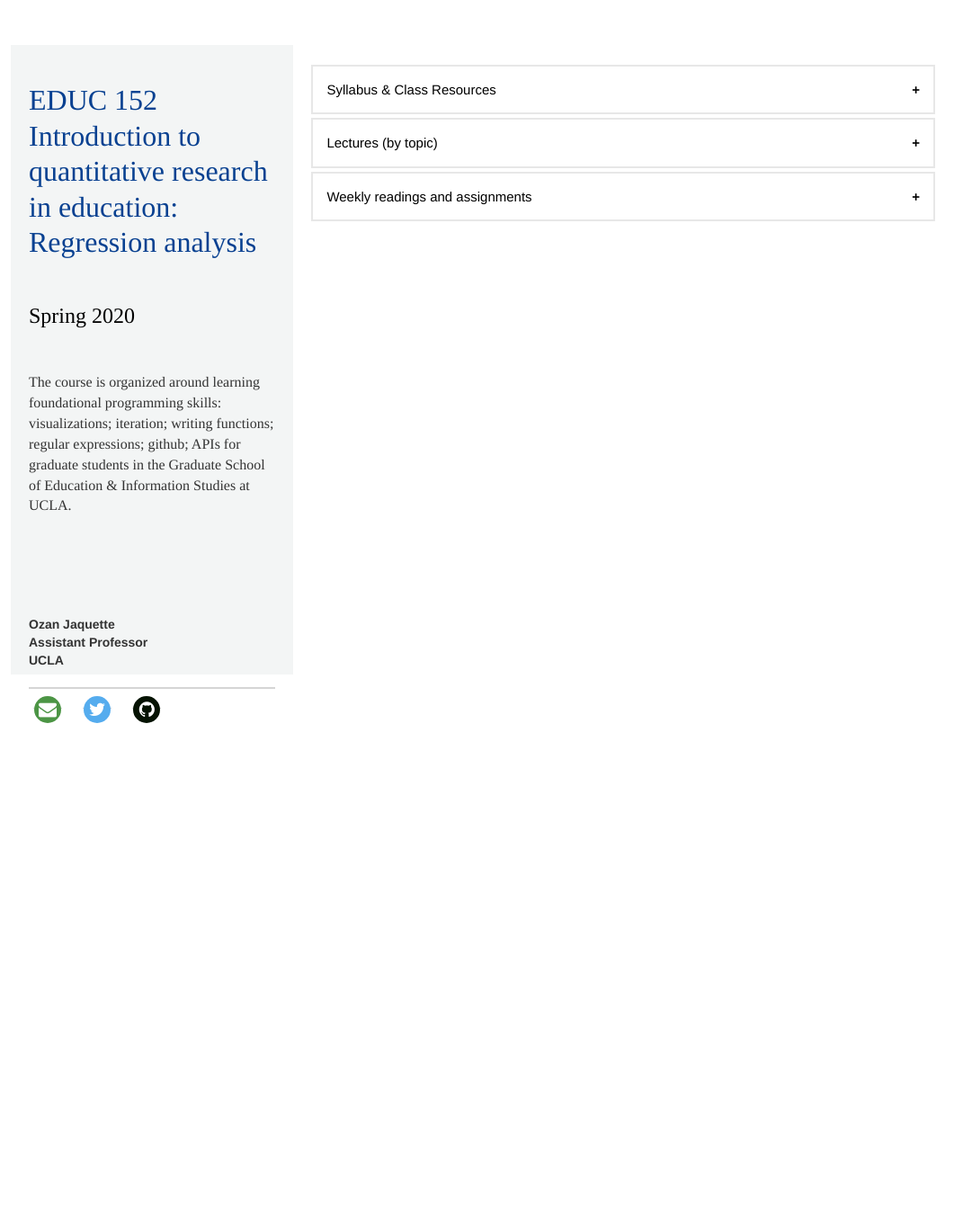
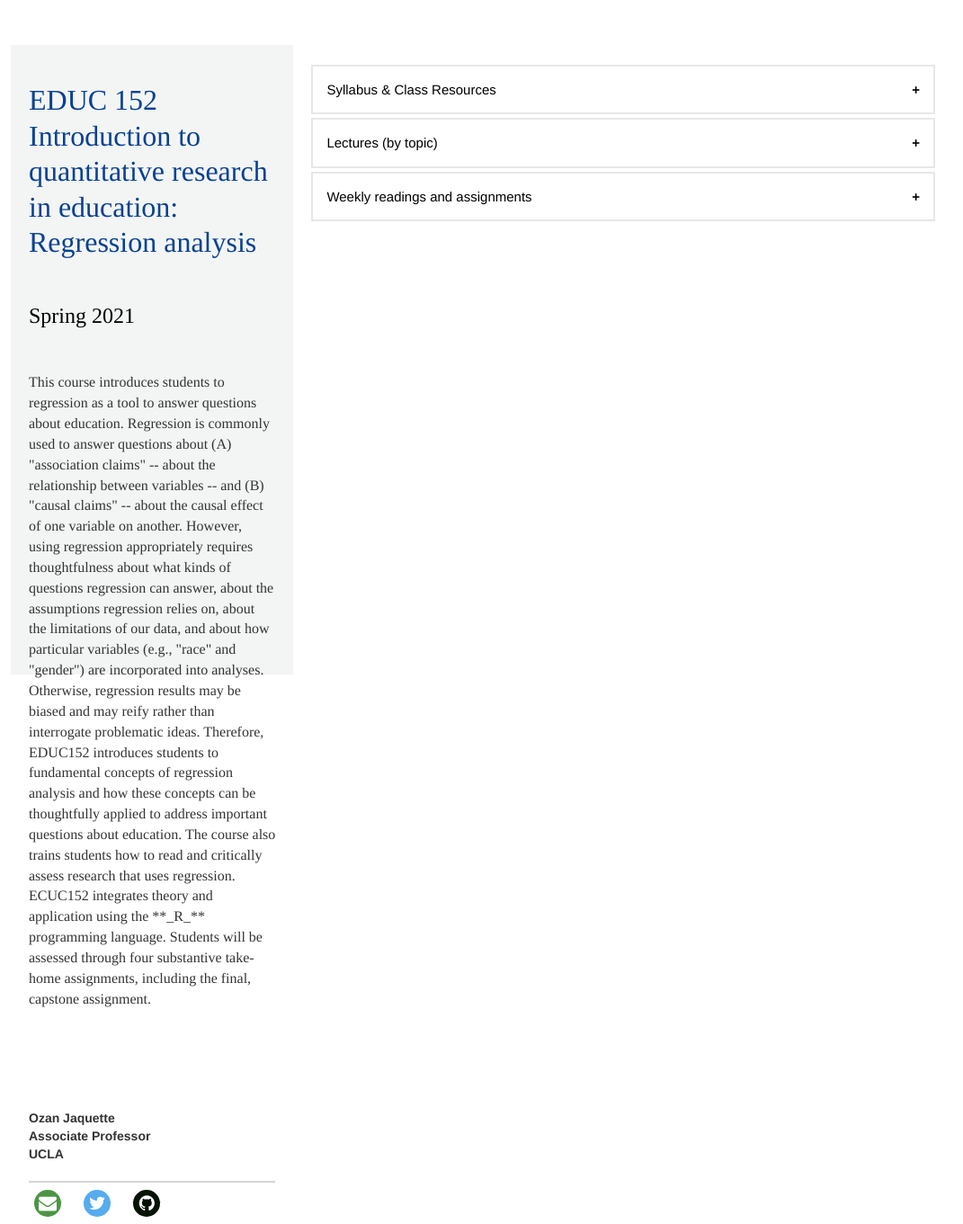
Before and after one commit to anyone-can-cook/educ152, a Jekyll site: the page built from readme.md, in a window 1280 px wide. Shown: the whole page at 90% size, without its empty margins (104-1175 px from the left). Built offline with Jekyll 4.4.1, drawn with Linux system fonts in a browser that asks for light colours; our own code applies the rules of GitHub Pages for plain Markdown files; before the commit the page ends 900 px from its top, so only the background shows below that.

Commit message:
minor changes layout syllabus

```diff
--- a/_layouts/default.html
+++ b/_layouts/default.html
@@ -192,14 +192,14 @@ div.ex1 {
     <br/>
 
     <h3>
-      <font face = "Times" size = "5" color = black > Spring 2020 </font>
+      <font face = "Times" size = "5" color = black > Spring 2021 </font>
     </h3>
 
     <br/>
     <br/>
 
     <p>
-      <font face = "Times" size = "3px"> The course is organized around learning foundational programming skills: visualizations; iteration; writing functions; regular expressions; github; APIs for graduate students in the Graduate School of Education & Information Studies at UCLA. </font>
+      <font face = "Times" size = "3px"> This course introduces students to regression as a tool to answer questions about education. Regression is commonly used to answer questions about (A) "association claims" -- about the relationship between variables -- and (B) "causal claims" -- about the causal effect of one variable on another. However, using regression appropriately requires thoughtfulness about what kinds of questions regression can answer, about the assumptions regression relies on, about the limitations of our data, and about how particular variables (e.g., "race" and "gender") are incorporated into analyses. Otherwise, regression results may be biased and may reify rather than interrogate problematic ideas. Therefore, EDUC152 introduces students to fundamental concepts of regression analysis and how these concepts can be thoughtfully applied to address important questions about education. The course also trains students how to read and critically assess research that uses regression. ECUC152 integrates theory and application using the **_R_** programming language. Students will be assessed through four substantive take-home assignments, including the final, capstone assignment. </font>
     </p>
 
 
@@ -212,7 +212,7 @@ div.ex1 {
 
     <dl>
       <dt font face = "Times" size = "3px">Ozan Jaquette</dt>
-      <dt font face = "Times" size = "3px">Assistant Professor</dt>
+      <dt font face = "Times" size = "3px">Associate Professor</dt>
       <dt font face = "Times" size = "3px">UCLA</dt>
     </dl>
 
```
Also changed, not shown: syllabus/educ152_syllabus_draft.Rmd (+5 -7 lines), syllabus/educ152_syllabus_draft.md (+12 -16 lines).
